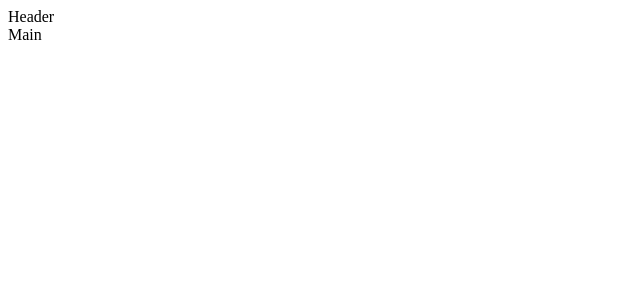
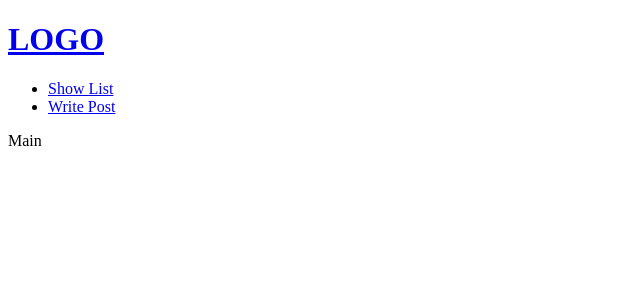
Before and after one commit to dearnono2/node-express, a React (Create React App) app in the folder react/: page /#/ in a window 1280 px wide. Shown: the top 300 px of the page, without its empty margins (0-640 px from the left). Built offline with nearby package versions, Linux system fonts and the light colour scheme.

Commit message:
react router 메뉴 활성화

```diff
--- a/react/src/common/Header.js
+++ b/react/src/common/Header.js
@@ -1,8 +1,23 @@
 import React from 'react'
+import { NavLink } from 'react-router-dom';
 
 function Header() {
+  const activeStyle = { color: 'hotpink' };
   return (
-    <div>Header</div>
+    <header>
+      <h1>
+        <NavLink to='/'>LOGO</NavLink>
+      </h1>
+
+      <ul id="gnb">
+        <li>
+          <NavLink to='/list' style={({ isActive }) => (isActive ? activeStyle : null)}>Show List</NavLink>
+        </li>
+        <li>
+          <NavLink to='/create' style={({ isActive }) => (isActive ? activeStyle : null)}>Write Post</NavLink>
+        </li>
+      </ul>
+    </header>
   )
 }
 
```
